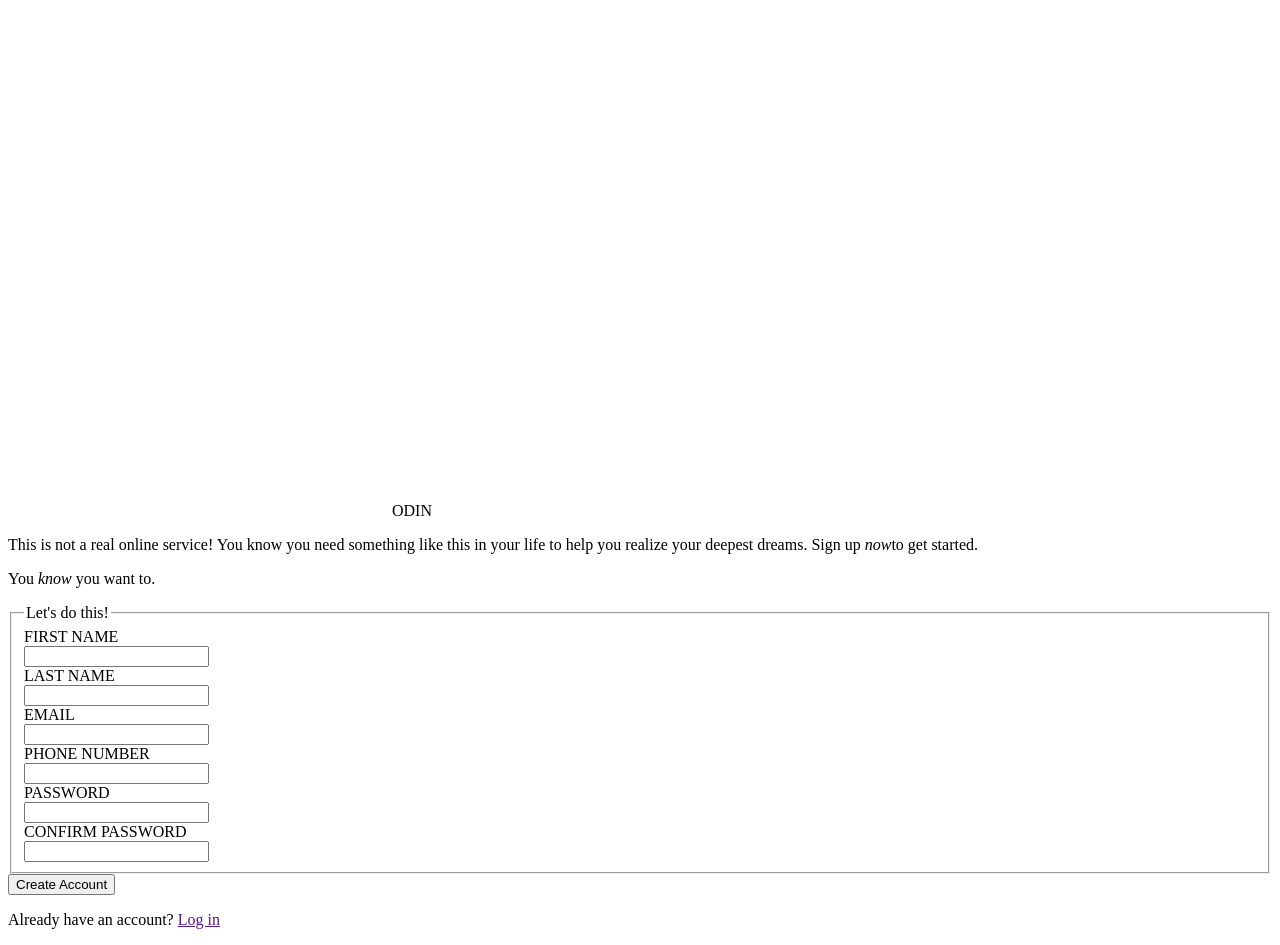
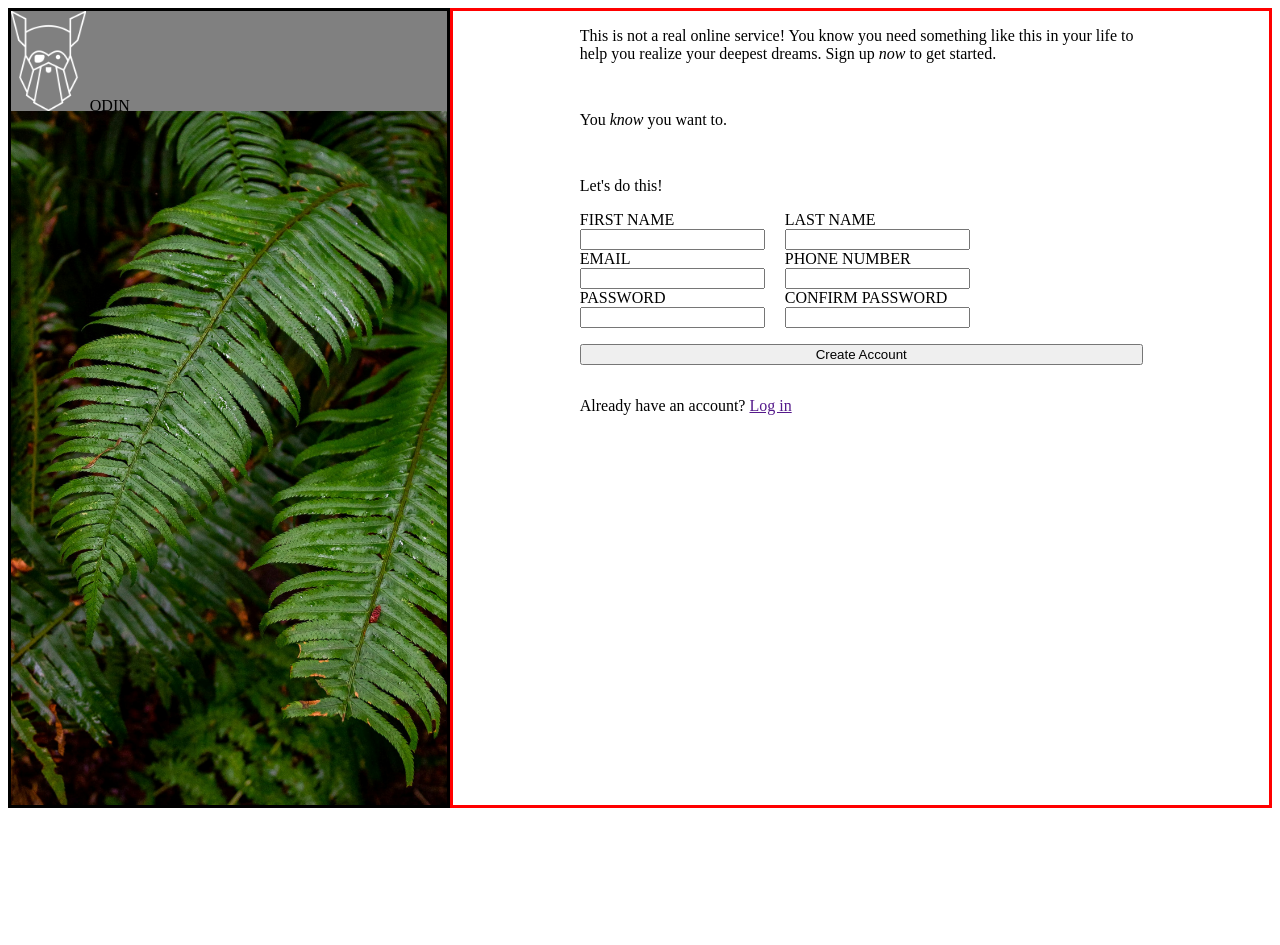
Before and after one commit to Tsee90/sign-up-form, a plain HTML site: page index.html in a window 1280 px wide. After the commit the page ends 816 px from the top, so only its background shows below. Drawn offline with Linux system fonts and the light colour scheme.

Commit message:
Adjust style

```diff
--- a/index.html
+++ b/index.html
@@ -7,19 +7,19 @@
     <link rel="stylesheet" href="style.css">
 </head>
 <body>
-    <div class="image">
+    <div class="image-cont">
         <div class="logo">
-            <img src="images/odin-lined.png" alt="Odin">
+            <img src="./images/odin-lined.png" alt="Odin" class="odin-img">
             ODIN
         </div>
     </div>
     <div class="form-cont">
-        <p>This is not a real online service! You know you need something like this in your life to help you realize your deepest dreams. Sign up <em>now</em>to get started.</p>
+        <p>This is not a real online service! You know you need something like this in your life to help you realize your deepest dreams. Sign up <em>now</em> to get started.</p>
         <p>You <em>know</em> you want to.</p>
         <form>
-            <fieldset>
-                <legend>Let's do this!</legend>
-                <div>
+            <div>
+                <p>Let's do this!</p>
+                <div class="form-div">
                     <div>
                         <label for="first-name">FIRST NAME</label><br>
                         <input type="text" id="first-name" name="first-name">
@@ -29,7 +29,7 @@
                         <input type="text" id="last-name" name="last-name">
                     </div>
                 </div>
-                <div>
+                <div class="form-div">
                     <div>
                         <label for="email">EMAIL</label><br>
                         <input type="email" id="email" name="email">
@@ -39,7 +39,7 @@
                         <input type="tel" id="phone" name="phone">
                     </div>
                 </div>
-                <div>
+                <div class="form-div">
                     <div>
                         <label for="password">PASSWORD</label><br>
                         <input type="password" id="password" name="password">
@@ -49,7 +49,7 @@
                         <input type="password" id="confirm" name="confirm">
                     </div>
                 </div>
-            </fieldset>
+            </div>
             <button type="submit">Create Account</button>
         </form>
         <p>Already have an account? <a href="">Log in</a></p>
--- a/style.css
+++ b/style.css
@@ -0,0 +1,52 @@
+:root{
+    margin: 0px;
+    padding: 0px;
+
+}
+
+body{
+    display: flex;
+    flex-direction: row;
+    height: 100vh;
+}
+
+.image-cont{
+    box-sizing: border-box;
+    border: 3px solid black;
+    flex: 0 0 35%;
+    background-image: url(images/halie-west-25xggax4bSA-unsplash.jpg);
+    background-size: cover;
+    background-position: center;
+}
+
+.form-cont{
+    display: flex;
+    flex-direction: column;
+    box-sizing: border-box;
+    border: 3px solid red;
+    padding: 0 10%;
+    gap: 1rem;
+}
+
+.form-div{
+    display: flex;
+    flex-direction: row;
+    gap: 20px;
+}
+
+form{
+    display: flex;
+    flex-direction: column;
+    gap: 1rem;
+}
+
+.logo{
+    height: 100px;
+    background-color: gray;
+}
+
+.odin-img{
+    height: 100%;
+    width: auto;
+    object-fit: cover;
+}
```
